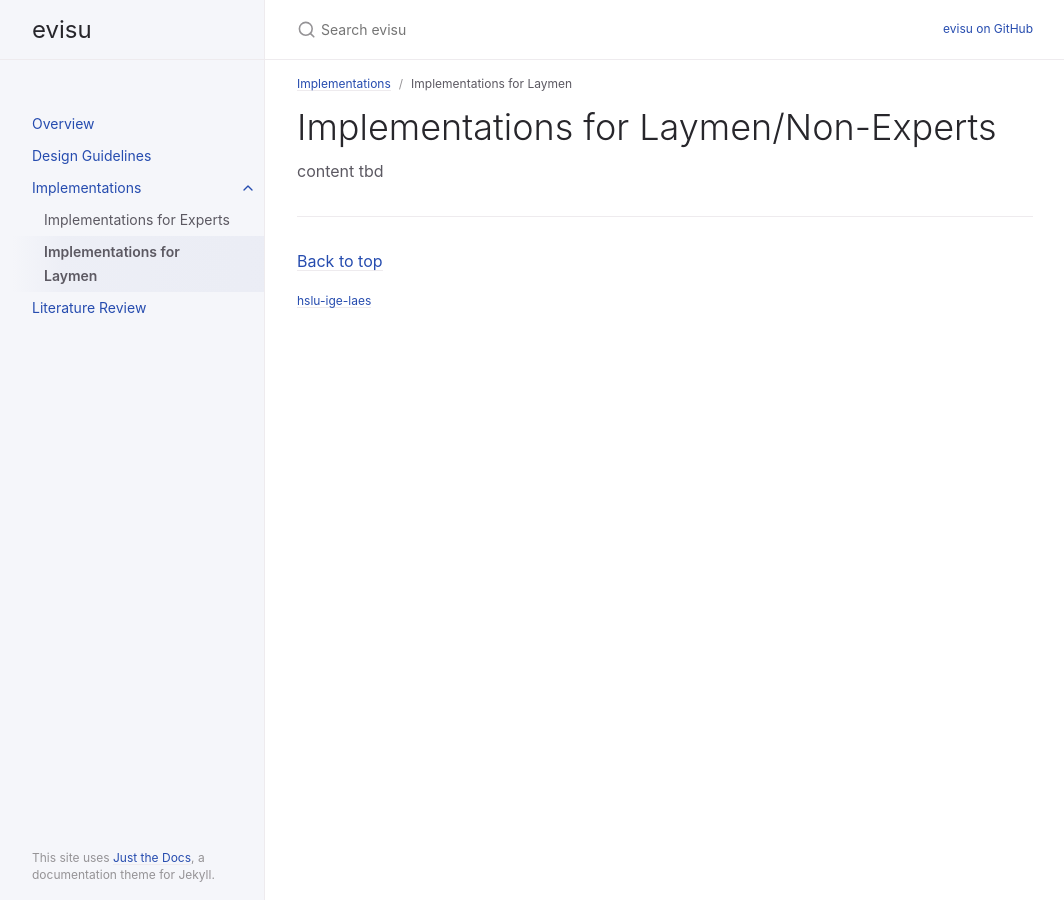
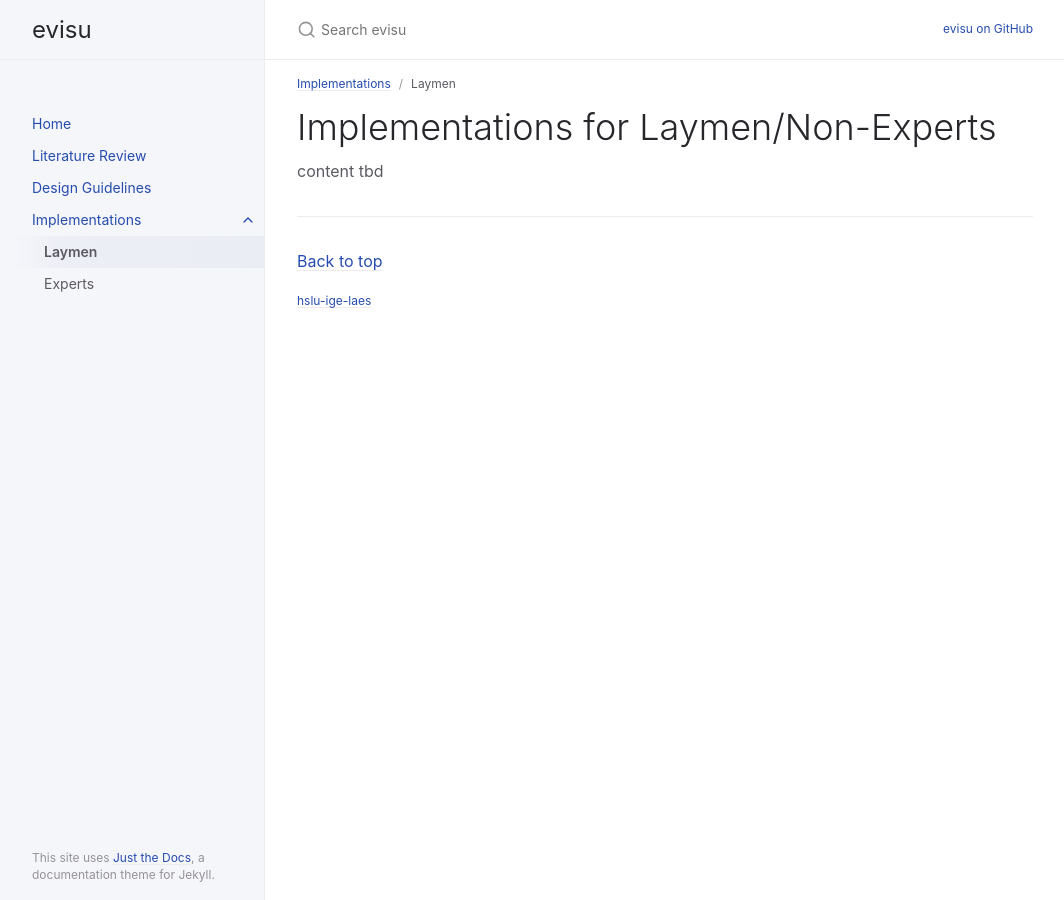
Before and after one commit to hslu-ige-laes/evisu, a Jekyll site: the page built from docs/docs/impl_laymen.md, in a window 1280 px wide. Shown: the whole page, without its empty margins (107-1171 px from the left). Built offline with Jekyll 4.4.1, drawn with Linux system fonts in a browser that asks for light colours.

Commit message:
changed navigation structure

```diff
--- a/docs/docs/impl_experts.md
+++ b/docs/docs/impl_experts.md
@@ -1,7 +1,7 @@
 ---
 layout: default
-title: Implementations for Experts
-nav_order: 3
+title: Experts
+nav_order: 2
 parent: Implementations
 has_children: false
 permalink: /docs/impl/experts
--- a/docs/docs/impl_laymen.md
+++ b/docs/docs/impl_laymen.md
@@ -1,7 +1,7 @@
 ---
 layout: default
-title: Implementations for Laymen
-nav_order: 3
+title: Laymen
+nav_order: 1
 parent: Implementations
 has_children: false
 permalink: /docs/impl/laymen
```
Also changed, not shown: docs/docs/designGuidelines.md (+1 -1 lines), docs/docs/impl.md (+1 -1 lines), docs/index.md (+3 -2 lines).
